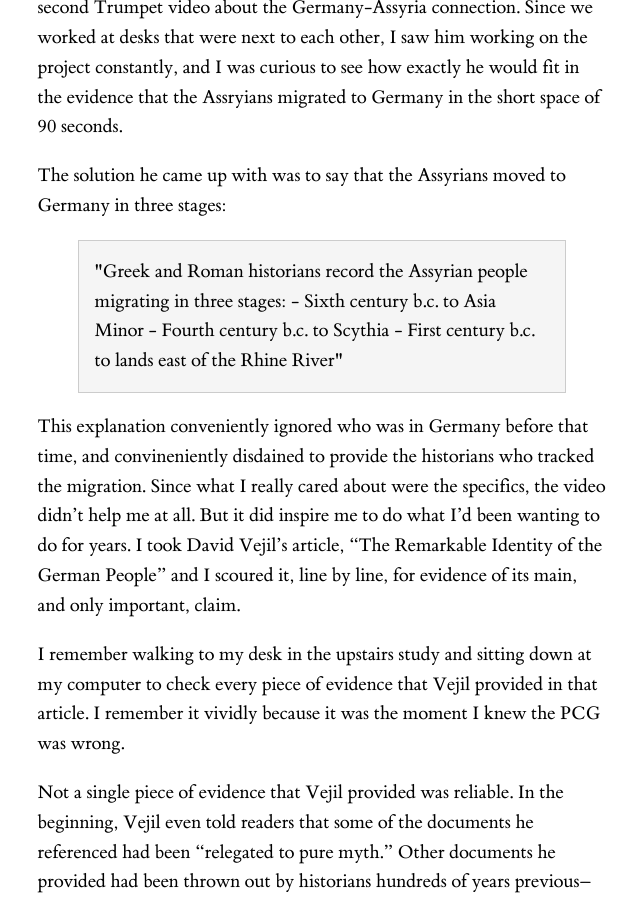
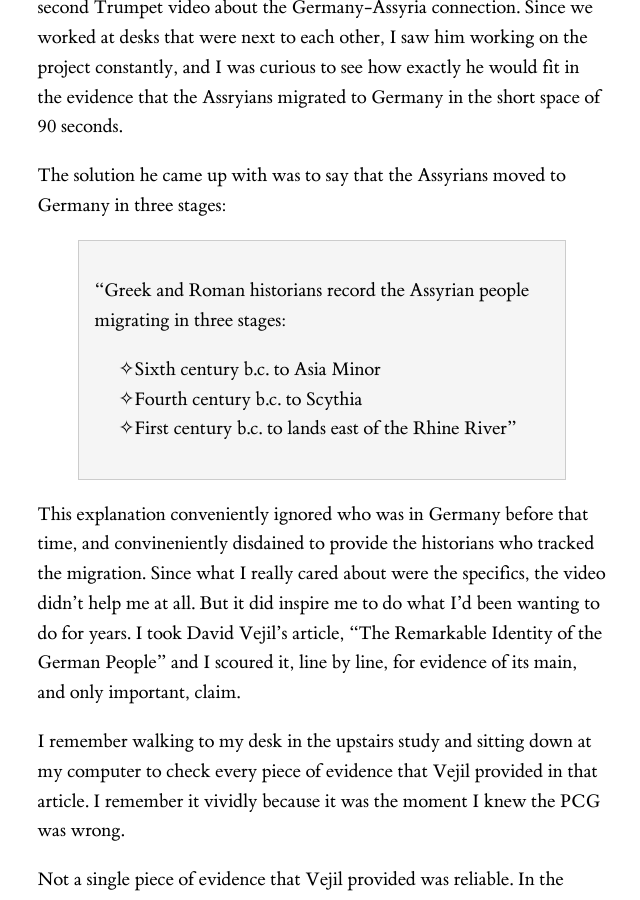
Before and after one commit to JacobU/jacobu.github.io, a Jekyll site: the page built from _posts/2021-07-1-why-i-left-the-pcg.md, in a window 1280 px wide and 900 px high, scrolled down 25443 px. Shown: the whole window, without its empty margins (318-958 px from the left). Built offline with Jekyll 4.4.1, drawn with Linux system fonts in a browser that asks for light colours.

Commit message:
actually fixed now

```diff
--- a/_posts/2021-07-1-why-i-left-the-pcg.md
+++ b/_posts/2021-07-1-why-i-left-the-pcg.md
@@ -284,13 +284,11 @@ Jonathan Mansour, a HWAC student, had been assigned to create a 90-second Trumpe
 
 The solution he came up with was to say that the Assyrians moved to Germany in three stages:
 
-<blockquote>
-"Greek and Roman historians record the Assyrian people migrating in three stages:
 
-- Sixth century b.c. to Asia Minor
-- Fourth century b.c. to Scythia
-- First century b.c. to lands east of the Rhine River"
-</blockquote>
+>"Greek and Roman historians record the Assyrian people migrating in three stages:
+>- Sixth century b.c. to Asia Minor
+>- Fourth century b.c. to Scythia
+>- First century b.c. to lands east of the Rhine River"
 
 This explanation conveniently ignored who was in Germany before that time, and convineniently disdained to provide the historians who tracked the migration. Since what I really cared about were the specifics, the video didn't help me at all. But it did inspire me to do what I'd been wanting to do for years. I took David Vejil's article, "The Remarkable Identity of the German People" and I scoured it, line by line, for evidence of its main, and only important, claim.
 
```
